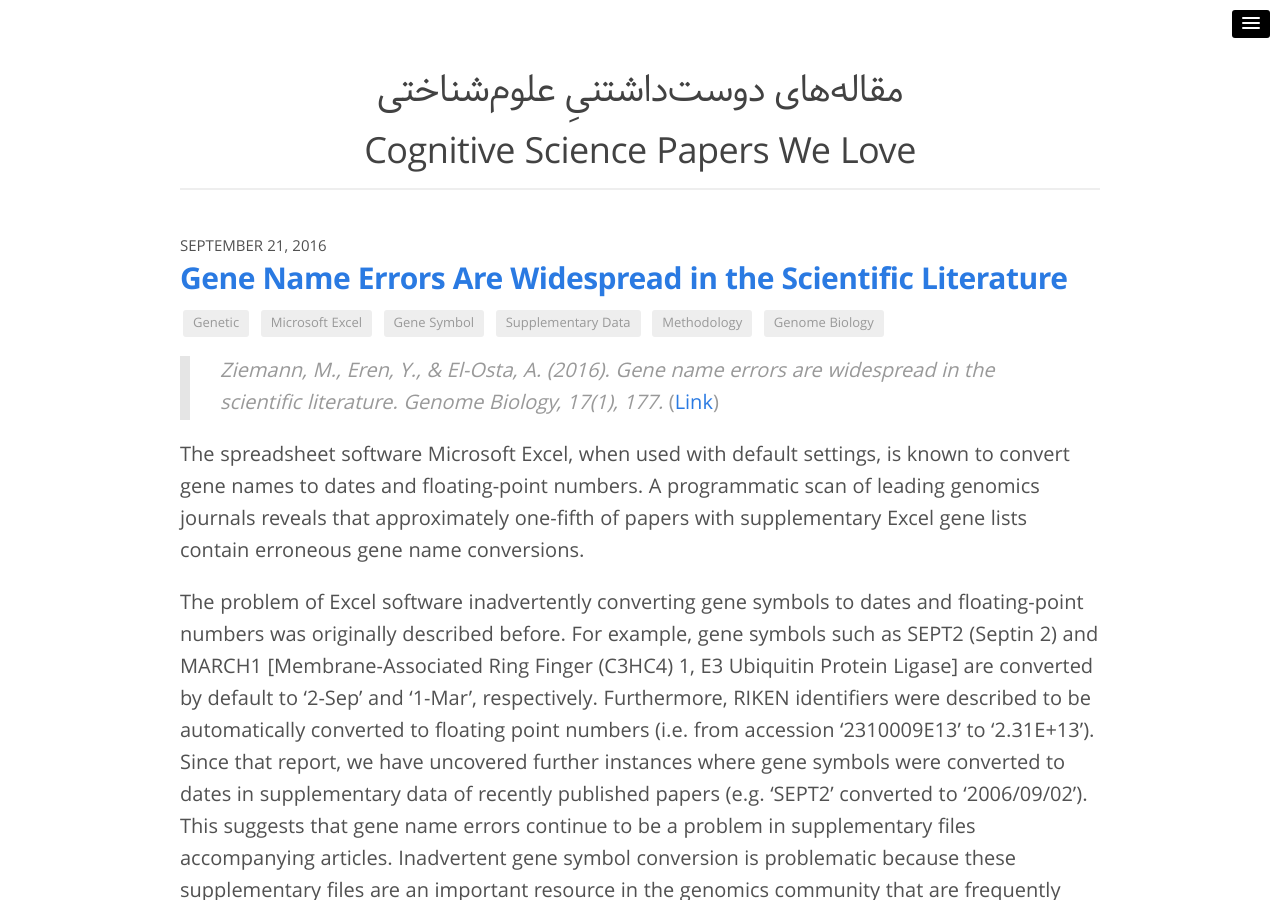
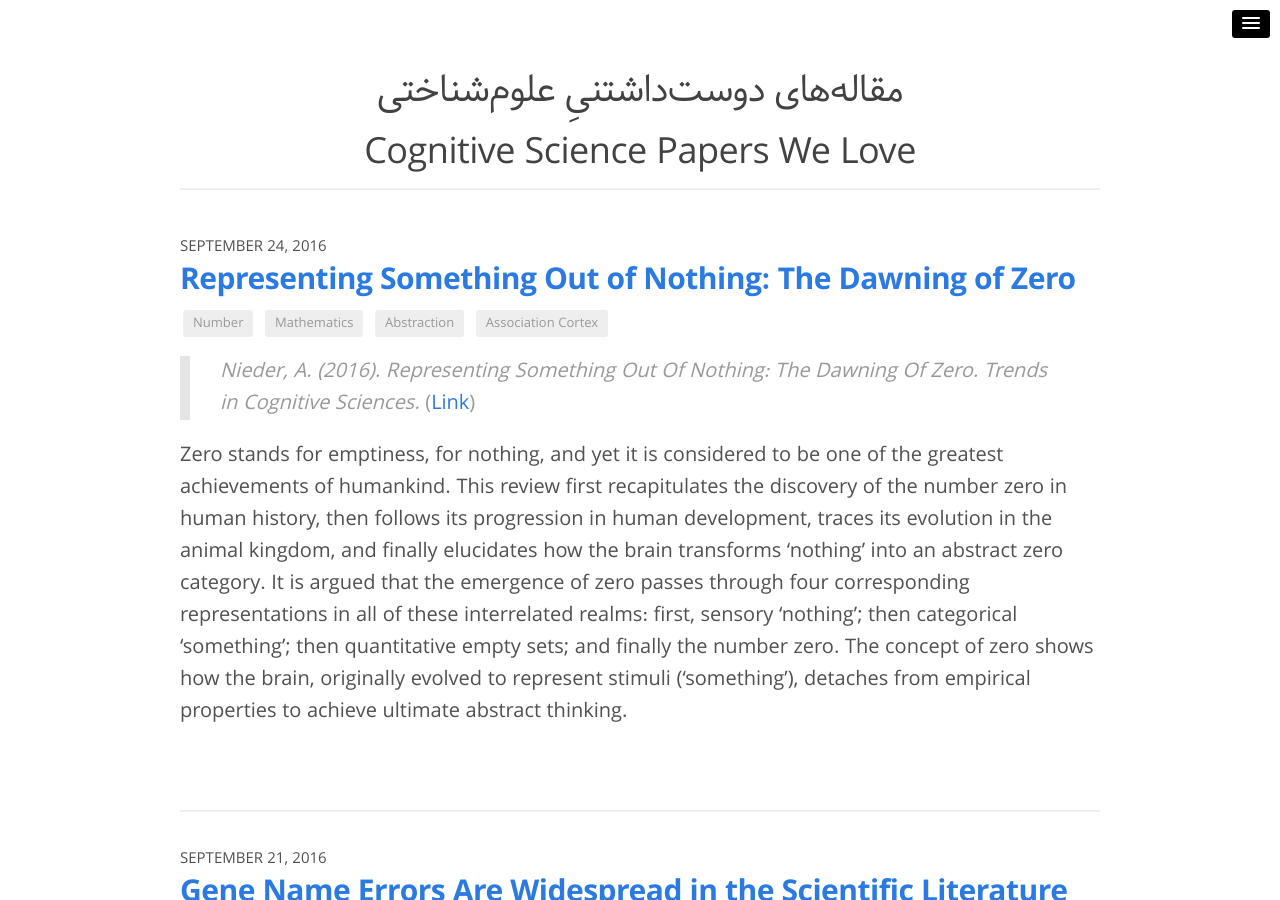
Before and after one commit to morteza/cog.onto.ir, a Jekyll site: the page built from index.html, in a window 1280 px wide and 900 px high. Built offline with Jekyll 4.4.1, drawn with Linux system fonts in a browser that asks for light colours; nearby versions of some CDN libraries; the list of posts is cut into pages by our own code.

Commit message:
Fix dates, and add a review (Nieder, 2016) on how we make zero in our mind, and also Kahneman's book.

```diff
--- /dev/null
+++ b/_posts/2016-09-24-nieder_2016.md
@@ -0,0 +1,22 @@
+---
+title_fa:
+title: "Representing Something Out of Nothing: The Dawning of Zero"
+layout: post_en
+date: '2016-09-24'
+date_fa:
+comments: true
+categories: article
+link: http://dx.doi.org/10.1016/j.tics.2016.08.008
+doi: 10.1016/j.tics.2016.08.008
+pmid: 27552985
+tags:
+- Number
+- Mathematics
+- Abstraction
+- Association Cortex
+---
+
+> *Nieder, A. (2016). Representing Something Out Of Nothing: The Dawning Of Zero. Trends in Cognitive Sciences.* ([Link](http://dx.doi.org/10.1016/j.tics.2016.08.008))
+
+
+Zero stands for emptiness, for nothing, and yet it is considered to be one of the greatest achievements of humankind. This review first recapitulates the discovery of the number zero in human history, then follows its progression in human development, traces its evolution in the animal kingdom, and finally elucidates how the brain transforms ‘nothing’ into an abstract zero category. It is argued that the emergence of zero passes through four corresponding representations in all of these interrelated realms: first, sensory ‘nothing’; then categorical ‘something’; then quantitative empty sets; and finally the number zero. The concept of zero shows how the brain, originally evolved to represent stimuli (‘something’), detaches from empirical properties to achieve ultimate abstract thinking.
```
Also changed, not shown: _books/2016-05-15-unpredictable-species.md (+1 -1 lines), _books/2016-07-13-consciousness_an_introduction.md (+1 -1 lines), _books/2016-08-11-thinking_fast_and_slow.md (added, +33 -0 lines).
